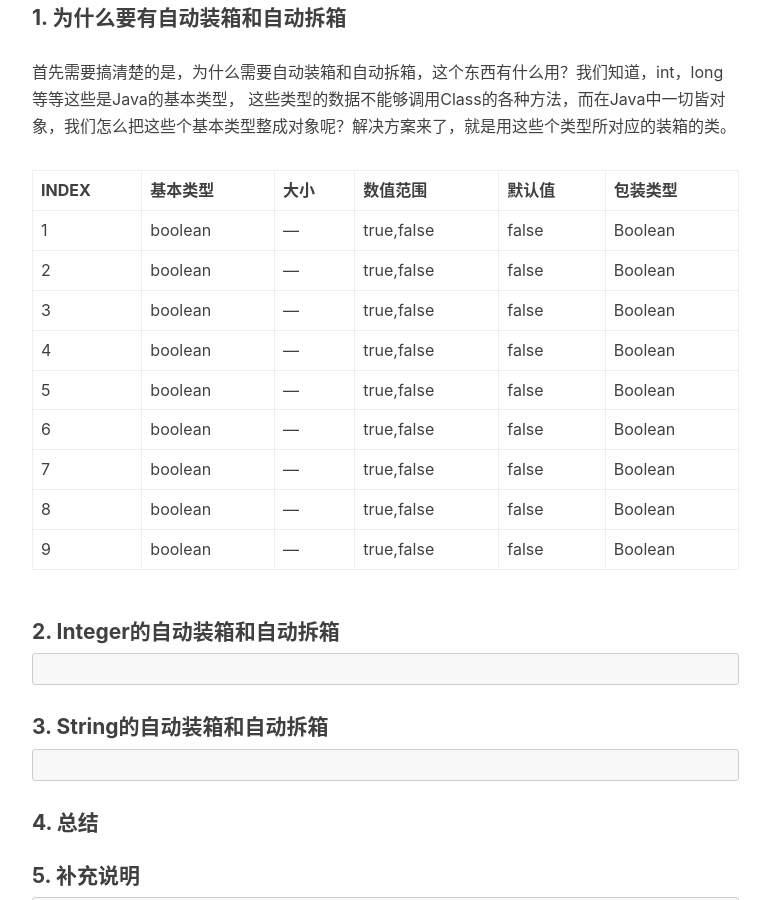
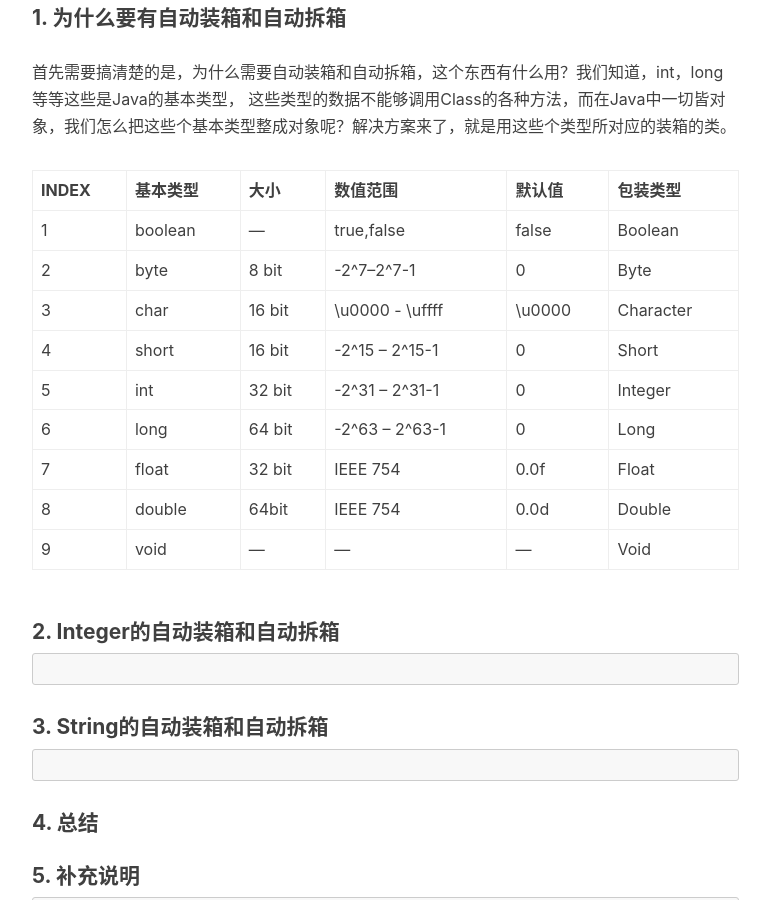
Before and after one commit to baiscjava/basicjava.github.io, a Jekyll site: the page built from _posts/2017-01-11-Autobox和Auto-unbox.md, in a window 1280 px wide and 900 px high, scrolled down 558 px. Shown: the whole window, without its empty margins (233-1003 px from the left). Built offline with Jekyll 4.4.1, drawn with Linux system fonts in a browser that asks for light colours; nearby versions of some CDN libraries; comment, search, counter and statistics services are not loaded.

Commit message:
Update 2017-01-11-Autobox和Auto-unbox.md

```diff
--- a/_posts/2017-01-11-Autobox和Auto-unbox.md
+++ b/_posts/2017-01-11-Autobox和Auto-unbox.md
@@ -18,14 +18,14 @@ tags:
 |INDEX|基本类型|大小|数值范围|默认值|包装类型|
 |:-------|:-------|:-------|:-------|:-------|:-------|
 |1|boolean|---|true,false|false|Boolean|
-|2|boolean|---|true,false|false|Boolean|
-|3|boolean|---|true,false|false|Boolean|
-|4|boolean|---|true,false|false|Boolean|
-|5|boolean|---|true,false|false|Boolean|
-|6|boolean|---|true,false|false|Boolean|
-|7|boolean|---|true,false|false|Boolean|
-|8|boolean|---|true,false|false|Boolean|
-|9|boolean|---|true,false|false|Boolean|
+|2|byte|8 bit|-2^7--2^7-1|0|Byte|
+|3|char|16 bit|\u0000 - \uffff|\u0000|Character|
+|4|short|16 bit|-2^15 -- 2^15-1|0|Short|
+|5|int|32 bit|	-2^31 -- 2^31-1|0|Integer|
+|6|long|64 bit|	-2^63 -- 2^63-1|0|Long|
+|7|float|32 bit|IEEE 754|0.0f|Float|
+|8|double|64bit|IEEE 754|0.0d|Double|
+|9|void|---|---|---|Void|
 
 
 #### 2. Integer的自动装箱和自动拆箱
```
